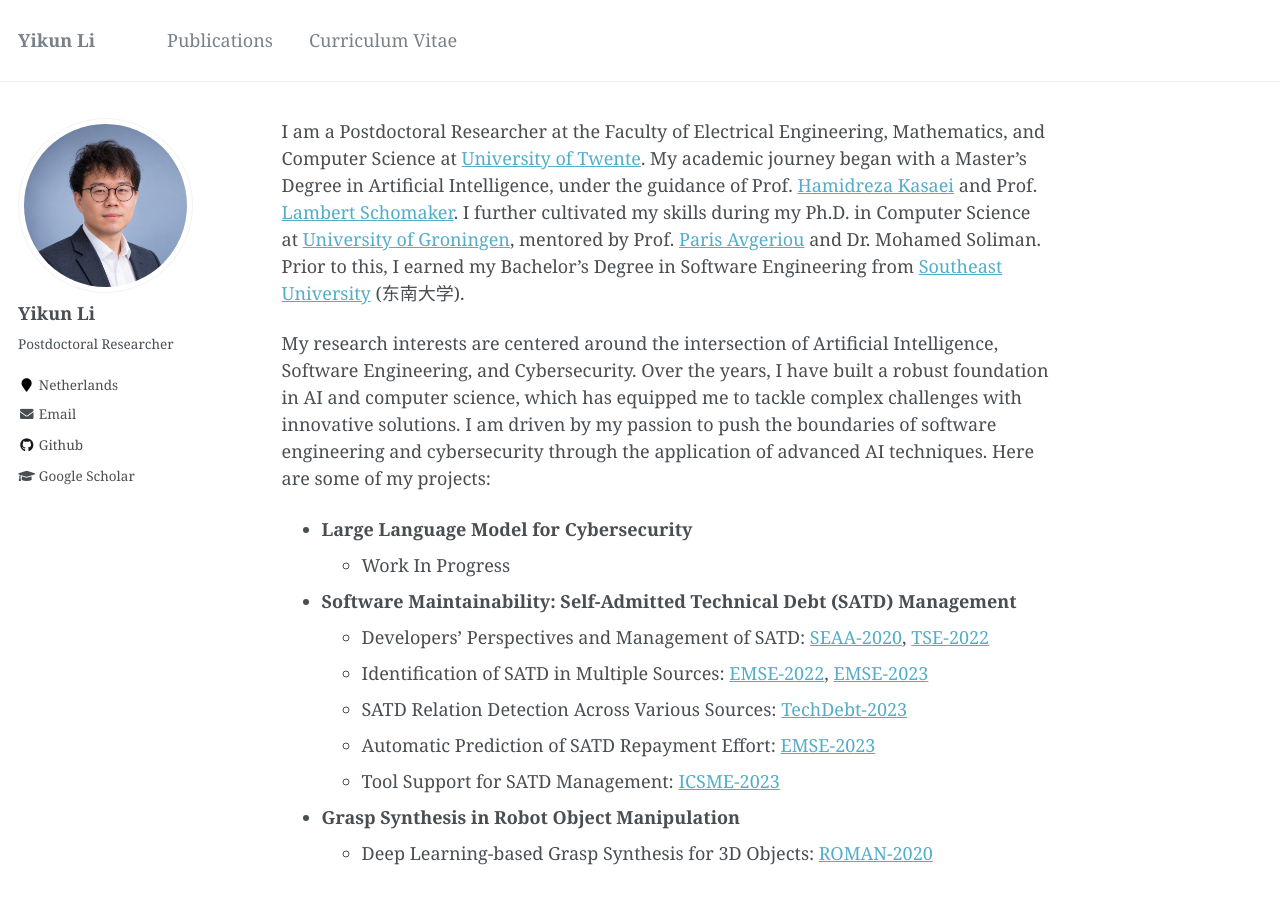
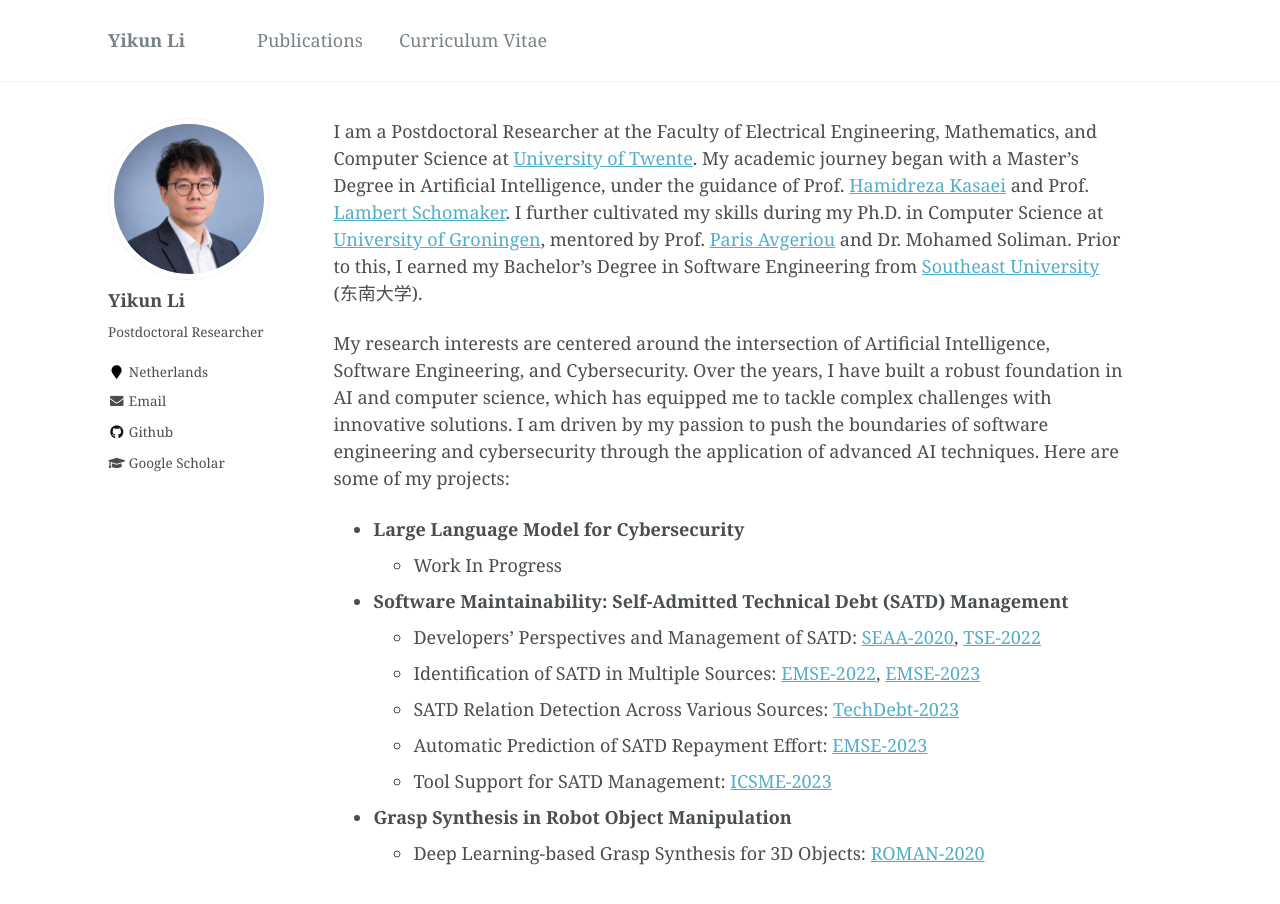
Before and after one commit to yikun-li/yikun-li.github.io, a Jekyll site: the page built from _pages/about.md, in a window 1280 px wide and 1074 px high. Shown: the top 904 px of the window. Built offline with Jekyll 4.4.1, drawn with Linux system fonts in a browser that asks for light colours; some web fonts are replaced.

Commit message:
Center layout: narrow wrapper to 1100px, balance content padding
Co-Authored-By: Claude Fable 5 <noreply@anthropic.com>

```diff
--- a/_sass/_page.scss
+++ b/_sass/_page.scss
@@ -20,7 +20,7 @@
   @include breakpoint($large) {
     @include span(10 of 12 last);
     @include prefix(0.5 of 12);
-    @include suffix(2 of 12);
+    @include suffix(0.5 of 12);
   }
 
   .page__inner-wrap {
--- a/_sass/_variables.scss
+++ b/_sass/_variables.scss
@@ -115,7 +115,7 @@ $small                      : 600px !default;
 $medium                     : 768px !default;
 $medium-wide                : 900px !default;
 $large                      : 925px !default;
-$x-large                    : 1280px !default;
+$x-large                    : 1100px !default;
 
 /*
    Grid
```
